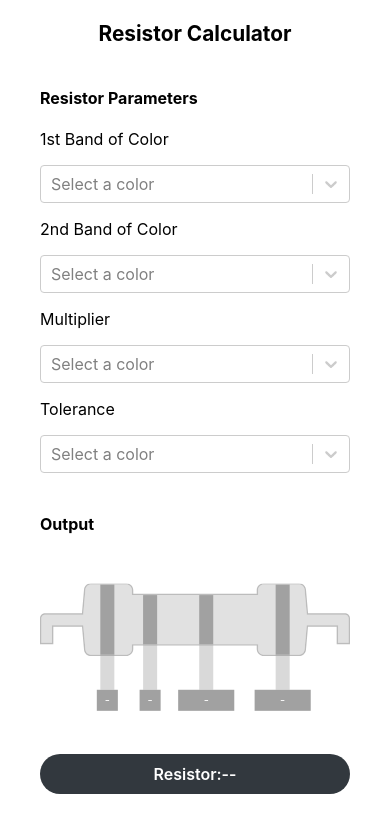
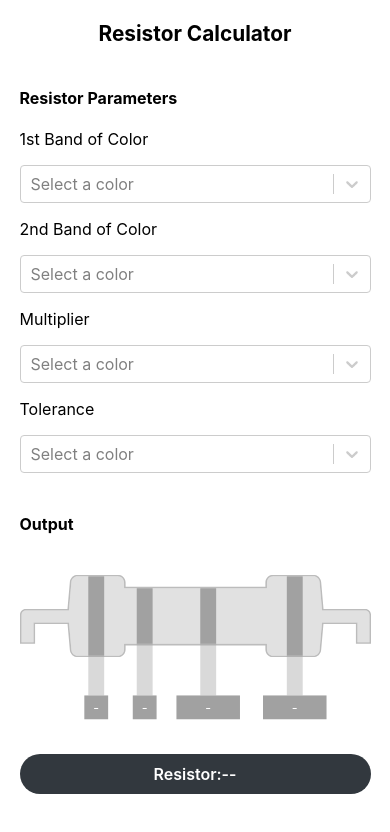
Before and after one commit to celigx/resistor-calculator, a React (Create React App) app: page / in a window 390 px wide. Shown: the top 832 px of the page. Built offline with nearby package versions, Linux system fonts and the light colour scheme.

Commit message:
Add media query for desktop

```diff
--- a/src/App.css
+++ b/src/App.css
@@ -55,7 +55,7 @@ svg {
 @media only screen and (max-width: 768px) {
   .App-container {
     flex-direction: column;
-    margin: 0 40px;
+    margin: 0 5%;
   }
   .Resistor-parameters {
     min-width: 100%;
@@ -72,3 +72,9 @@ svg {
     width: 100%;
   }
 }
+
+@media only screen and (min-width: 1280px) {
+  .App-container {
+    margin: 0 15%;
+  }
+}
```
